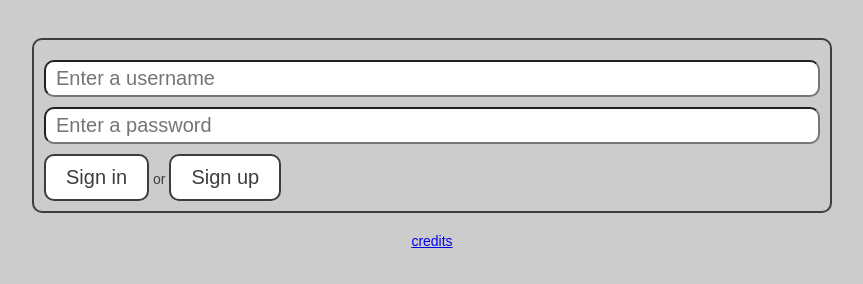
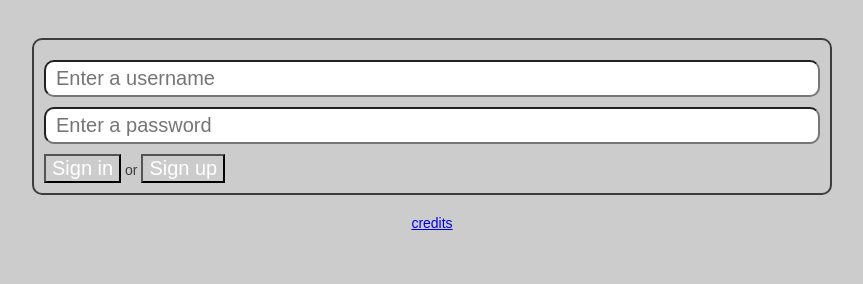
Before and after one commit to rominaS/mtom, a plain HTML site: page login.html in a window 1280 px wide. Shown: the part 112-396 px from the top of the page, without its empty margins (208-1071 px from the left). Drawn offline with Linux system fonts and the light colour scheme; files that its build step writes are made by us from their sources; files whose address does not match are found by name.

Commit message:
Update form.css

```diff
--- a/form.css
+++ b/form.css
@@ -30,16 +30,14 @@
      padding:5px 10px 5px 10px;
 }
 
-/* This snippet of code was generated using: http://css3buttongenerator.com/ */
-
 .btn{
-    border-radius:10px;
+    /* border-radius:10px; */
     text-align:center;
     font-size: 20px;
-    color: #3C3D3F;
-    background: #ffffff;
-    border: 2px #3C3D3F solid;
-    padding: 10px 20px 10px 20px;
+    color: white;
+    background: transparent;
+    /* border: 2px #3C3D3F solid;
+    padding: 10px 20px 10px 20px; */
 }
 
 .btn:hover {
```
